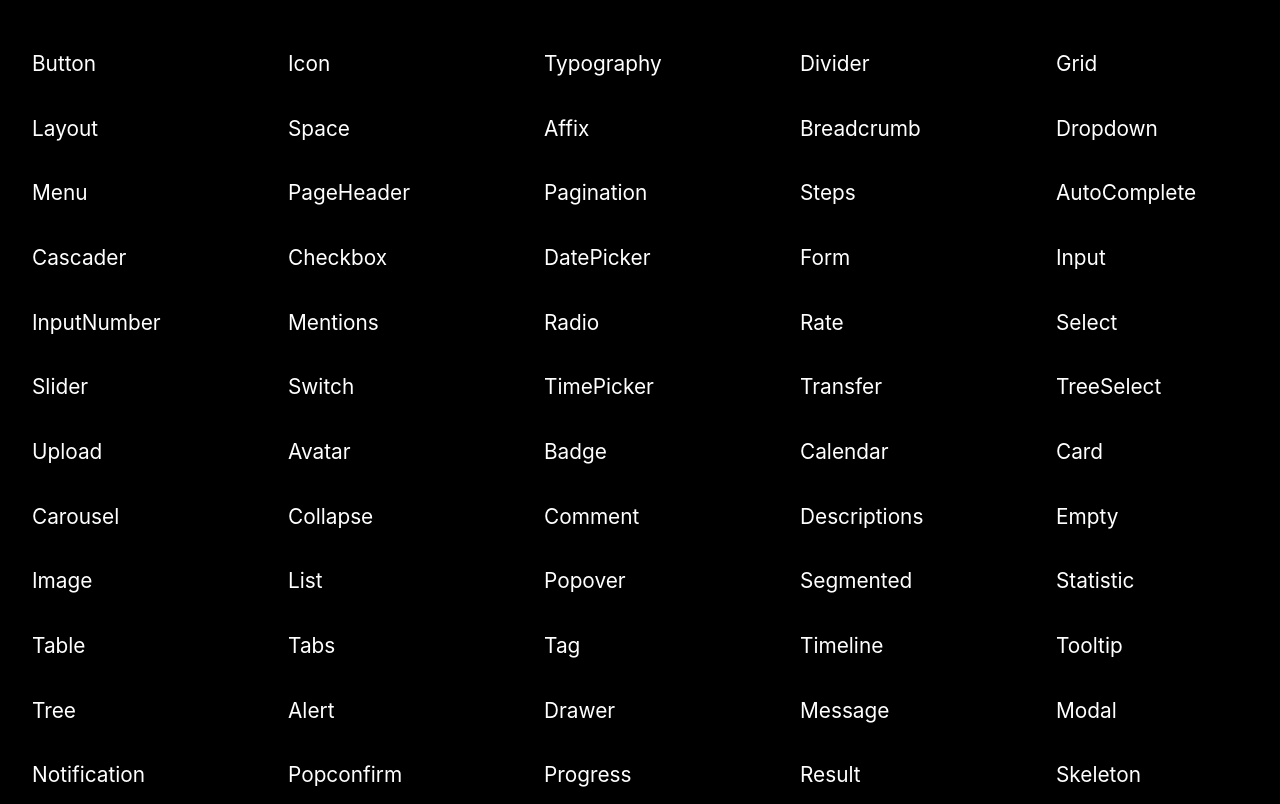
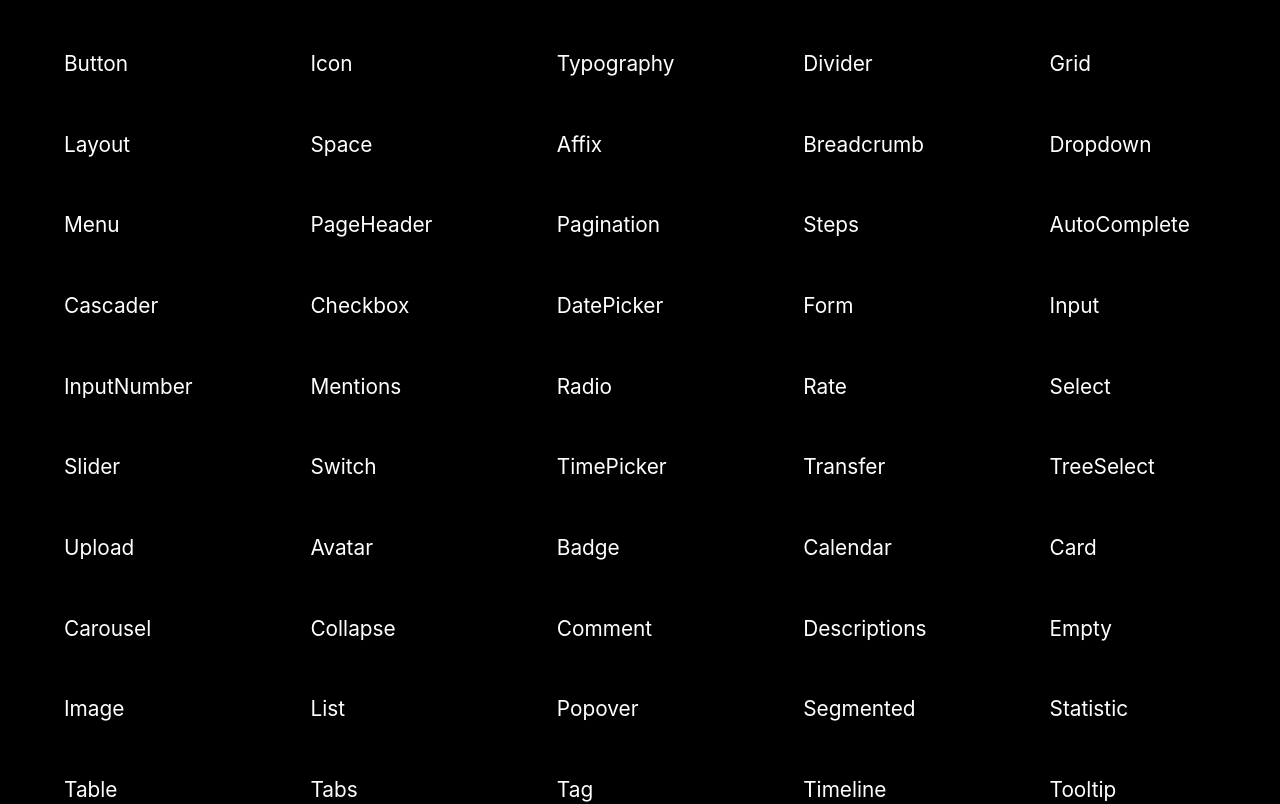
Before and after one commit to talhajubaer018/antdesign, a Next.js app: page / in a window 1280 px wide. Shown: the top 804 px of the page. Built offline with nearby package versions, Linux system fonts and the light colour scheme.

Commit message:
settings updated

```diff
--- a/styles/globals.css
+++ b/styles/globals.css
@@ -1,4 +1,4 @@
-@import '~antd/dist/antd.css';
+@import "~antd/dist/antd.css";
 
 html,
 body {
@@ -15,6 +15,8 @@ a {
 
 * {
   box-sizing: border-box;
+  margin: 0;
+  padding: 0;
 }
 
 @media (prefers-color-scheme: dark) {
@@ -28,13 +30,18 @@ a {
 }
 
 .container {
-  padding-top: 2rem;
-  padding-left: 4rem;
   background-color: black;
-  color: white;
+  color: white !important;
   display: grid;
+  gap: 1rem;
   grid-template-columns: 1fr 1fr 1fr 1fr 1fr;
-  padding: 2rem 0;
+  padding: 2rem;
+}
+.container_white {
+  display: grid;
+  gap: 1rem;
+  grid-template-columns: 1fr 1fr 1fr 1fr 1fr;
+  padding: 2rem;
 }
 
 .card {
```
Also changed, not shown: jsconfig.json (added, +11 -0 lines).
